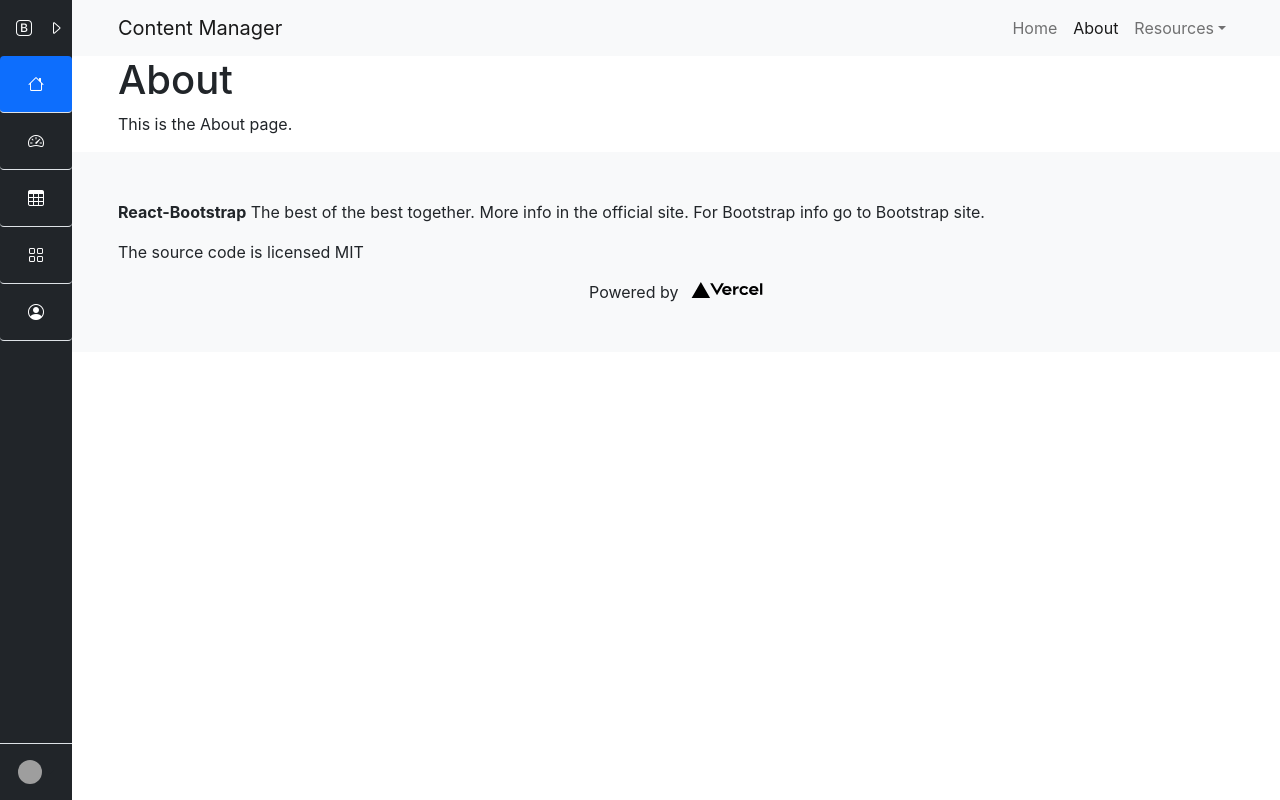
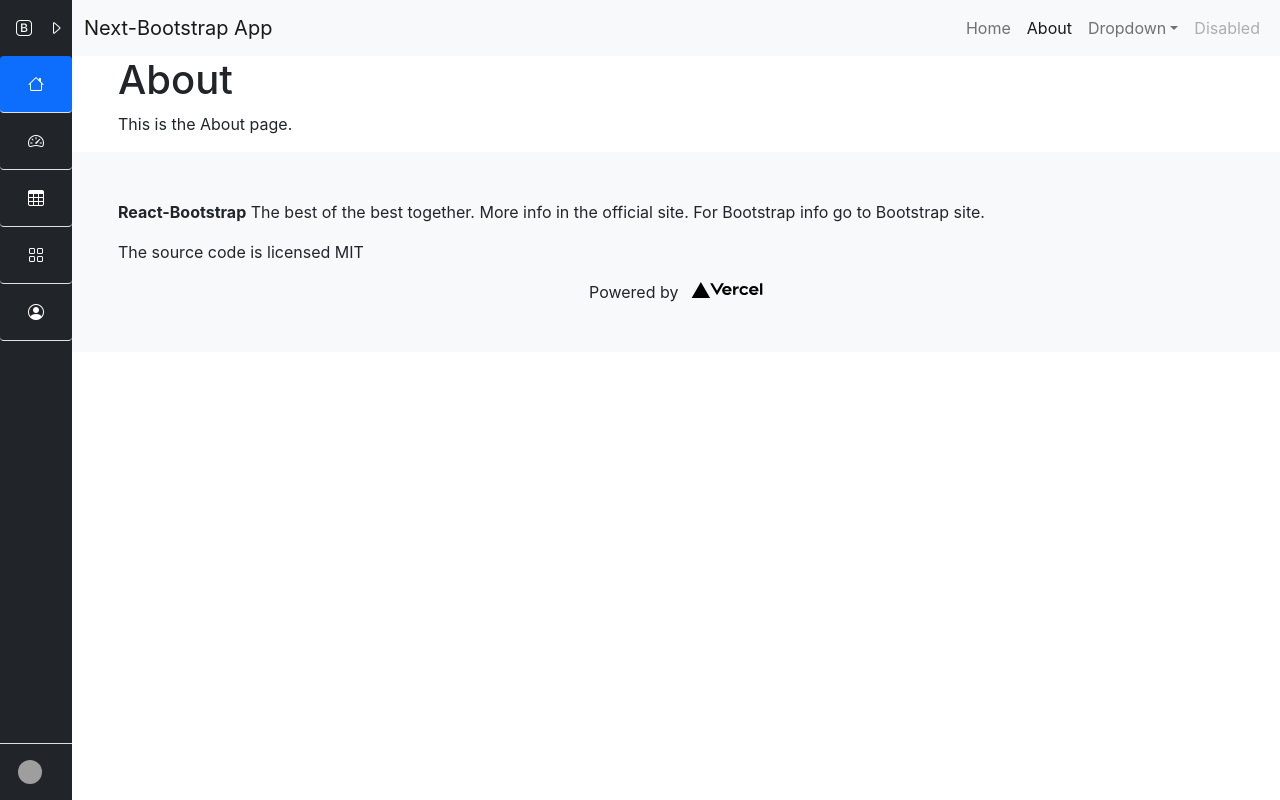
Before and after one commit to marlonfsolis/Next_App_BootstrapTemplate, a Next.js app: page /home/about in a window 1280 px wide. Built offline with nearby package versions, Linux system fonts and the light colour scheme; grey boxes are pictures that could not be loaded.

Commit message:
Working on TopNavbar.

```diff
--- a/components/shared/ActiveLink.js
+++ b/components/shared/ActiveLink.js
@@ -6,36 +6,20 @@ const ActiveLink = (props) => {
   const { asPath } = useRouter();
 
   // Props
+  let classes = props.className || "";
   const children = props.children;
-  const exact = props.exact;
-  const type = props.type;
-  const href = props.href;
-  const className = props.className;
+  const isExact = props.exact || false;
+  const href = props.href || "";
   const activeClassName = props.activeClassName || "active";
+  const role = props.role || "";
   const onItemClick = props.onItemClick || function (params) { };
 
+  const addActiveClass = () => { classes = classes.concat(" ", activeClassName) };
 
-  let childClassName = "nav-link";
-  const isExact = exact || false;
-  let role = "button";
-
-  if (type !== "navLink" && type !== "dropdownItem") {
-    type = "navLink";
-  }
-
-  if (type === "dropdownItem") {
-    childClassName = "dropdown-item";
-    role = "";
-  }
-
-  let classes = childClassName;
-
-  if (isExact) {
-    if (href === asPath || href + "#" === asPath) {
-      classes = `${childClassName} ${activeClassName}`.trim();
-    }
-  } else if (asPath.startsWith(href)) {
-    classes = `${childClassName} ${activeClassName}`.trim();
+  if ((isExact && (href === asPath || href + "#" === asPath))
+    || (!isExact && asPath.startsWith(href))
+  ) {
+    addActiveClass();
   }
 
   const handleClick = (e) => {
@@ -47,7 +31,7 @@ const ActiveLink = (props) => {
   };
 
   return (
-    <a role={role} href={href} onClick={handleClick} className={classes}>
+    <a href={href} onClick={handleClick} className={classes}>
       {children}
     </a>
   )
--- a/components/shared/TopNavbar.js
+++ b/components/shared/TopNavbar.js
@@ -13,52 +13,65 @@ import SideNavbarMenuItems from "./SideNavbarMenuItems";
 export default function TopNavbar() {
   const router = useRouter()
 
-  const title = "Content Manager"
-  const [offcanvasShow, setOffcanvasShow] = useState(false)
+  const title = "Next-Bootstrap App";
+  const [offcanvasShow, setOffcanvasShow] = useState(false);
 
 
   function offcanvasHandleOpen(event) {
-    event.preventDefault()
-    event.stopPropagation()
-    setOffcanvasShow(true)
+    setOffcanvasShow(true);
   }
 
-  const offcanvasHandleClose = () => setOffcanvasShow(false)
+  const offcanvasHandleClose = () => setOffcanvasShow(false);
 
   function onItemClickHandler(e) {
     offcanvasHandleClose();
+    console.log("Item clicked!");
   }
 
 
   return (
     <>
-      <Navbar bg="light" variant="light" expand="lg">
-        <Container>
-          <span className="d-inline d-sm-none">
-            <button type="button" className="navbar-toggler collapsed" onClick={offcanvasHandleOpen}>
-              <span className="navbar-toggler-icon"></span>
-            </button>
-          </span>
-          <Navbar.Brand><Link href="/">{title}</Link></Navbar.Brand>
-          <Navbar.Toggle aria-controls="basic-navbar-nav" />
-          <Navbar.Collapse id="basic-navbar-nav">
-            <Nav className="me-auto"></Nav>
-            <Nav>
-              <ActiveLink href="/home" type="navLink" exact={true}>Home</ActiveLink>
-              <ActiveLink href="/home/about" type="navLink">About</ActiveLink>
-              <NavDropdown title="Resources" id="resources-nav-dropdown">
-                <ActiveLink href="#" type="dropdownItem">An Action</ActiveLink>
-                <NavDropdown.Item href="#action/3.2">Another action</NavDropdown.Item>
-                <NavDropdown.Item href="#action/3.3">Something</NavDropdown.Item>
-                <NavDropdown.Divider />
-                <NavDropdown.Item href="#action/3.4">Separated link</NavDropdown.Item>
-              </NavDropdown>
-            </Nav>
-          </Navbar.Collapse>
-        </Container>
-      </Navbar>
+      <nav className="navbar navbar-expand-lg navbar-light bg-light">
+        <div className="container-fluid">
+          {/* <button className="navbar-toggler d-sm-none" type="button" onClick={offcanvasHandleOpen}>
+            <span className="navbar-toggler-icon"></span>
+          </button> */}
+          <button className="navbar-toggler d-sm-none" type="button" data-bs-toggle="offcanvas" data-bs-target="#offcanvasExample" aria-controls="offcanvasExample">
+            <span className="navbar-toggler-icon"></span>
+          </button>
+          <ActiveLink href="/home" exact={true} className="navbar-brand" >{title}</ActiveLink>
+          <button className="navbar-toggler" type="button" data-bs-toggle="collapse" data-bs-target="#topNavbarContent" aria-controls="topNavbarContent" aria-expanded="false" aria-label="Toggle navigation">
+            <span className="navbar-toggler-icon"></span>
+          </button>
+          <div className="collapse navbar-collapse" id="topNavbarContent">
+            <ul className="navbar-nav ms-auto mb-2 mb-lg-0">
+              <li className="nav-item">
+                <ActiveLink href="/home" exact={true} className="nav-link" >Home</ActiveLink>
+              </li>
+              <li className="nav-item">
+                <ActiveLink href="/home/about" className="nav-link" >About</ActiveLink>
+              </li>
+              <li className="nav-item dropdown">
+                <a className="nav-link dropdown-toggle" href="#" id="navbarDropdown" role="button" data-bs-toggle="dropdown" aria-expanded="false">
+                  Dropdown
+                </a>
+                <ul className="dropdown-menu" aria-labelledby="navbarDropdown">
+                  <li><a className="dropdown-item" href="#">Action</a></li>
+                  <li><a className="dropdown-item" href="#">Another action</a></li>
+                  <li><hr className="dropdown-divider" /></li>
+                  <li><a className="dropdown-item" href="#">Something else here</a></li>
+                </ul>
+              </li>
+              <li className="nav-item">
+                <a className="nav-link disabled" href="#" tabIndex="-1" aria-disabled="true">Disabled</a>
+              </li>
+            </ul>
+          </div>
+        </div>
+      </nav>
 
-      <Offcanvas show={offcanvasShow} onHide={offcanvasHandleClose} className="text-white bg-dark" id="offcanvas">
+
+      {/* <Offcanvas show={offcanvasShow} onHide={offcanvasHandleClose} className="text-white bg-dark" id="offcanvas">
         <Offcanvas.Header closeButton>
           <Offcanvas.Title>
             <a href="#" className="d-flex flex-fill align-items-center mb-3 mb-md-0 me-md-auto text-white text-decoration-none">
@@ -70,7 +83,19 @@ export default function TopNavbar() {
         <Offcanvas.Body>
           <SideNavbarMenuItems onItemClick={onItemClickHandler} />
         </Offcanvas.Body>
-      </Offcanvas>
+      </Offcanvas> */}
+
+
+      <div className="offcanvas offcanvas-start text-white bg-dark" tabIndex="-1" id="offcanvasExample" aria-labelledby="offcanvasLabel">
+        <div className="offcanvas-header">
+          <h5 className="offcanvas-title" id="offcanvasLabel">{title}</h5>
+          <button type="button" className="btn-close text-reset" data-bs-dismiss="offcanvas" aria-label="Close"></button>
+        </div>
+        <div className="offcanvas-body">
+          <SideNavbarMenuItems onItemClick={onItemClickHandler} />
+        </div>
+      </div>
+
     </>
   )
 }
```
